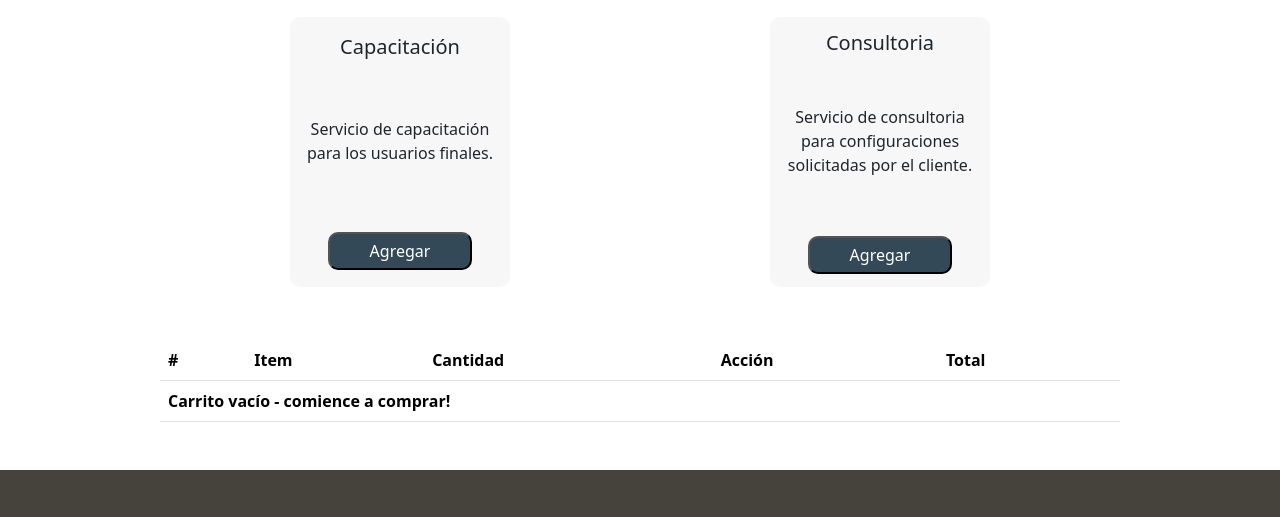
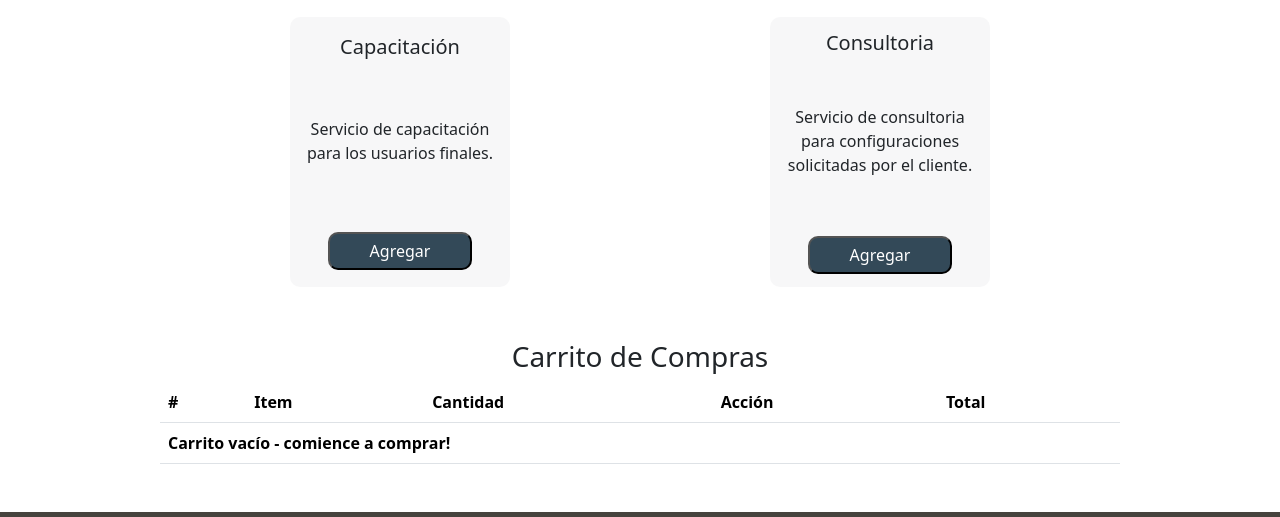
Before and after one commit to sandovalaes/ProjectoFinalJSSandoval, a plain HTML site: page index.html in a window 1280 px wide. Shown: the part 899-1416 px from the top of the page. Drawn offline with nearby package versions, Linux system fonts and the light colour scheme.

Commit message:
incluye titulo del carrito

```diff
--- a/index.html
+++ b/index.html
@@ -60,7 +60,7 @@
         <div class = "flex-contenedor-tarjetas" ></div>
 
         <hr>
-
+        <h3>Carrito de Compras</h3>
         <table class="table anchodetabla">
             <thead>
                 <tr>
```
